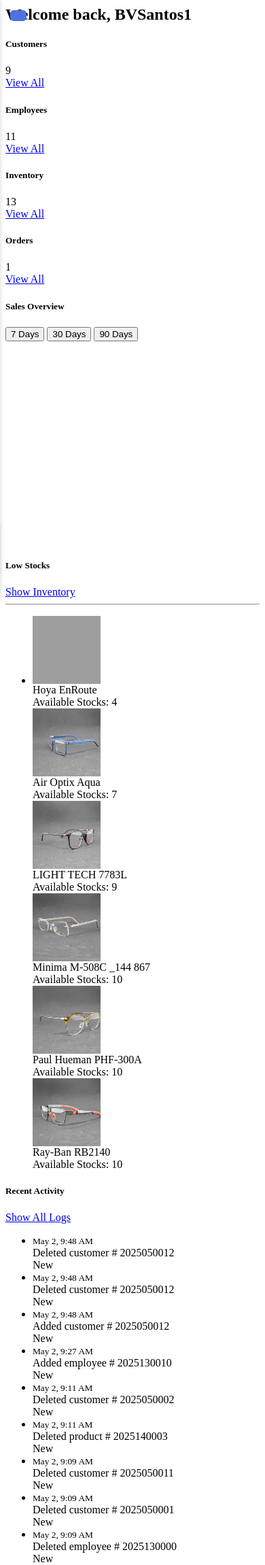
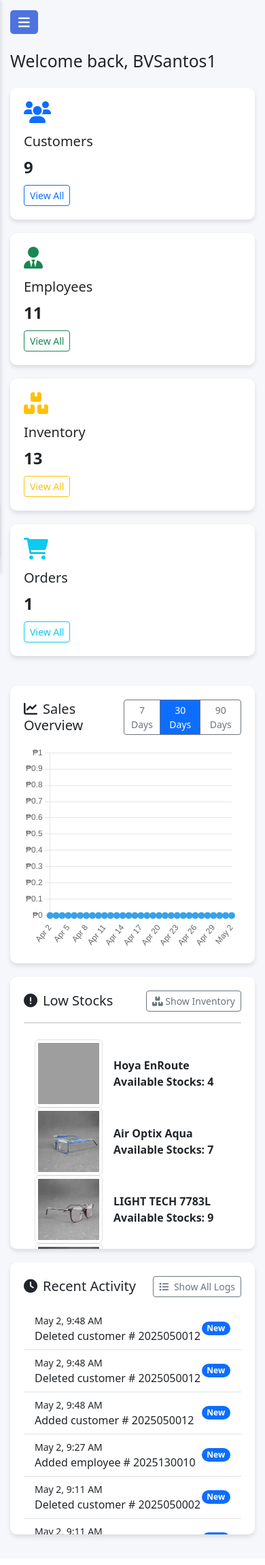
Before and after one commit to Sean71300/SantosOpticalSystem, a PHP site: page /Dashboard.php in a window 390 px wide. Shown: the top 2302 px of the page at 68% size. After the commit the page ends 2265 px from the top, so only its background shows below. Run offline with PHP 8.4, Linux system fonts and the light colour scheme; a user stored in the database is signed in; data comes from the database, SQL or seed files in the repository; a map, chart or similar area stays blank; grey boxes are pictures that could not be loaded.

Commit message:
Enhance Dashboard layout with improved styling and responsive design; update meta tags and include additional CSS for better user experience.

```diff
--- a/Dashboard.php
+++ b/Dashboard.php
@@ -21,7 +21,93 @@ if (!$isOptometrist) {
 <!DOCTYPE html>
 <html>
     <head>
-        <!-- Head content remains the same -->
+    <meta charset="UTF-8">
+    <meta name="viewport" content="width=device-width, initial-scale=1.0">
+    <link href="https://cdn.jsdelivr.net/npm/bootstrap@5.3.3/dist/css/bootstrap.min.css" rel="stylesheet" integrity="sha384-QWTKZyjpPEjISv5WaRU9OFeRpok6YctnYmDr5pNlyT2bRjXh0JMhjY6hW+ALEwIH" crossorigin="anonymous">
+    <script src="https://cdn.jsdelivr.net/npm/bootstrap@5.3.3/dist/js/bootstrap.bundle.min.js" integrity="sha384-YvpcrYf0tY3lHB60NNkmXc5s9fDVZLESaAA55NDzOxhy9GkcIdslK1eN7N6jIeHz" crossorigin="anonymous"></script>
+    <link rel="stylesheet" href="https://cdnjs.cloudflare.com/ajax/libs/font-awesome/6.0.0/css/all.min.css">
+    <link rel="stylesheet" href="customCodes/custom.css">
+    <link rel="shortcut icon" type="image/x-icon" href="Images/logo.png"/>
+    <script src="https://cdn.jsdelivr.net/npm/chart.js"></script>
+    <title>Dashboard</title>
+        <style>
+            body {
+                background-color: #f5f7fa;
+                padding-top: 60px;
+            }
+            .main-content {
+                margin-left: 250px;
+                padding: 20px;
+                width: calc(100% - 250px);
+                transition: margin 0.3s ease;
+            }
+            .dashboard-card {
+                border-radius: 10px;
+                box-shadow: 0 4px 6px rgba(0,0,0,0.1);
+                margin-bottom: 20px;
+                padding: 20px;
+                background-color: white;
+                transition: transform 0.3s;
+            }
+            .dashboard-card:hover {
+                transform: translateY(-5px);
+            }
+            .card-icon {
+                font-size: 2rem;
+                margin-bottom: 15px;
+            }
+            .stat-number {
+                font-size: 2rem;
+                font-weight: bold;
+            }
+            .recent-activity {
+                max-height: 400px;
+                overflow-y: auto;
+            }
+            .chart-period.active {
+                background-color: #0d6efd;
+                color: white;
+            }
+            #chartLoading {
+                display: flex;
+                flex-direction: column;
+                align-items: center;
+                justify-content: center;
+                height: 100%;
+            }
+
+            /* Mobile styles */
+            @media (max-width: 992px) {
+                .main-content {
+                    margin-left: 0;
+                    width: 100%;
+                }
+            }
+
+
+            /* Responsive cards */
+            @media (max-width: 768px) {
+                .col-md-3 {
+                    flex: 0 0 50%;
+                    max-width: 50%;
+                }
+
+                .stat-number {
+                    font-size: 1.5rem;
+                }
+            }
+
+            @media (max-width: 576px) {
+                .col-md-3 {
+                    flex: 0 0 100%;
+                    max-width: 100%;
+                }
+
+                .main-content {
+                    padding: 15px;
+                }
+            }
+        </style>
     </head>
 
     <body>
```
